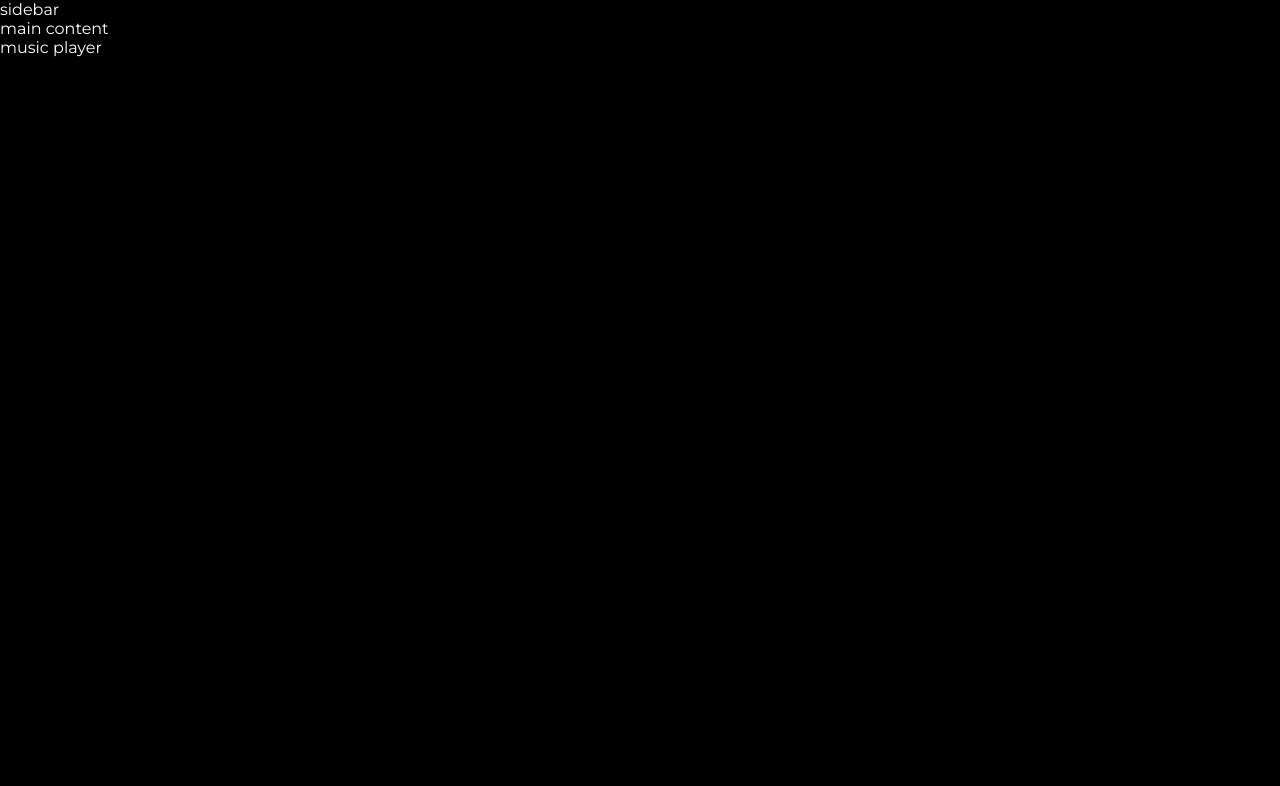
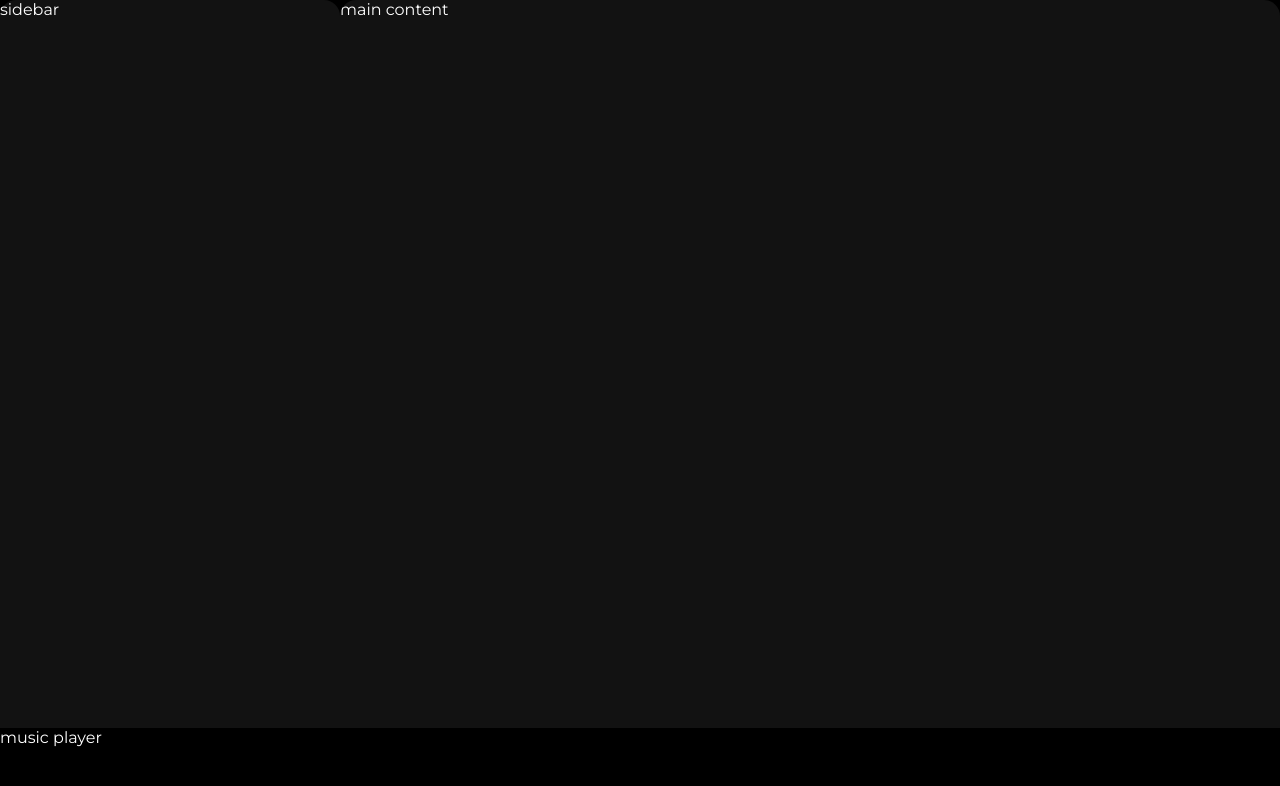
Before and after one commit to yanil8068/spotify-clone, a plain HTML site: page index.html in a window 1280 px wide. Drawn offline with Linux system fonts and the light colour scheme.

Commit message:
layout done

```diff
--- a/style.css
+++ b/style.css
@@ -5,3 +5,25 @@ body {
     color: #fff;
     overflow: hidden;
 }
+.main{
+    display: flex;
+    height: 100vh;
+}
+.sidebar{
+    background-color: #121212;
+    width: 340px;
+    border-radius: 1rem; /*1rem=16px here*/
+}
+.main-content{
+    background-color: #121212;
+    flex: 1;
+    border-radius: 1rem; /*1rem=16px here*/
+    overflow: auto; /*bcoz we want scroll bar in this section only*/
+}
+.music-player{
+    background-color: black;
+    position: fixed;
+    bottom: 0;
+    width: 100%;
+    height: 72px;
+}
```
